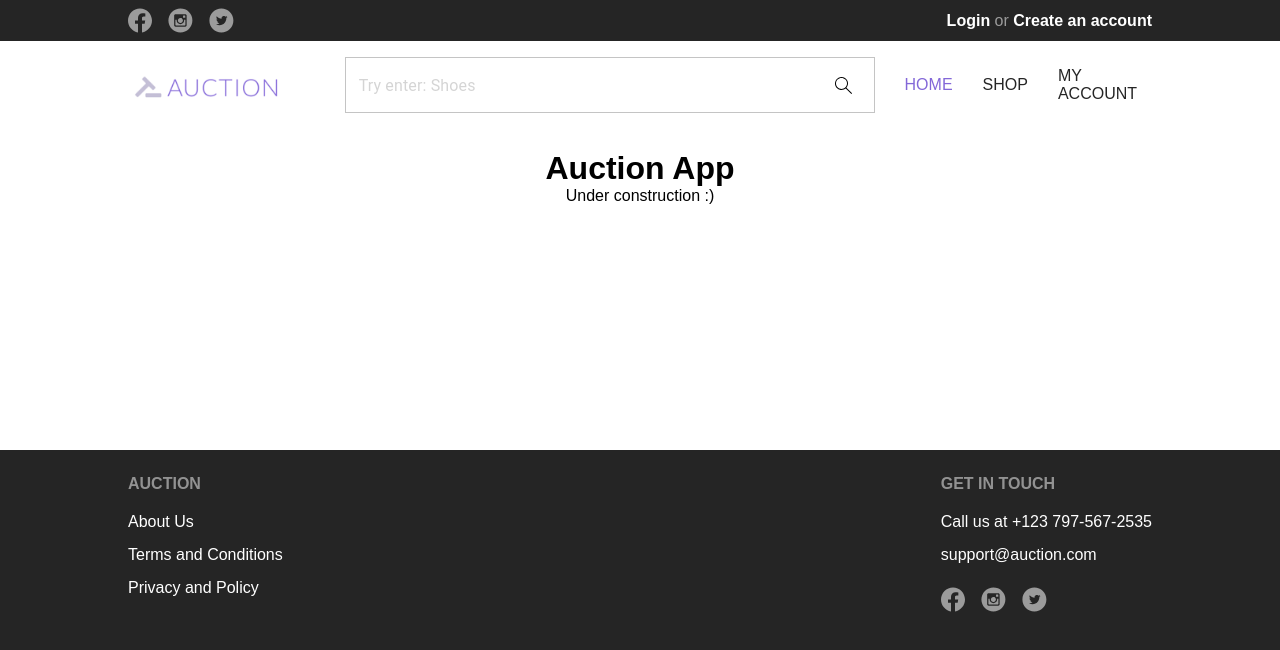
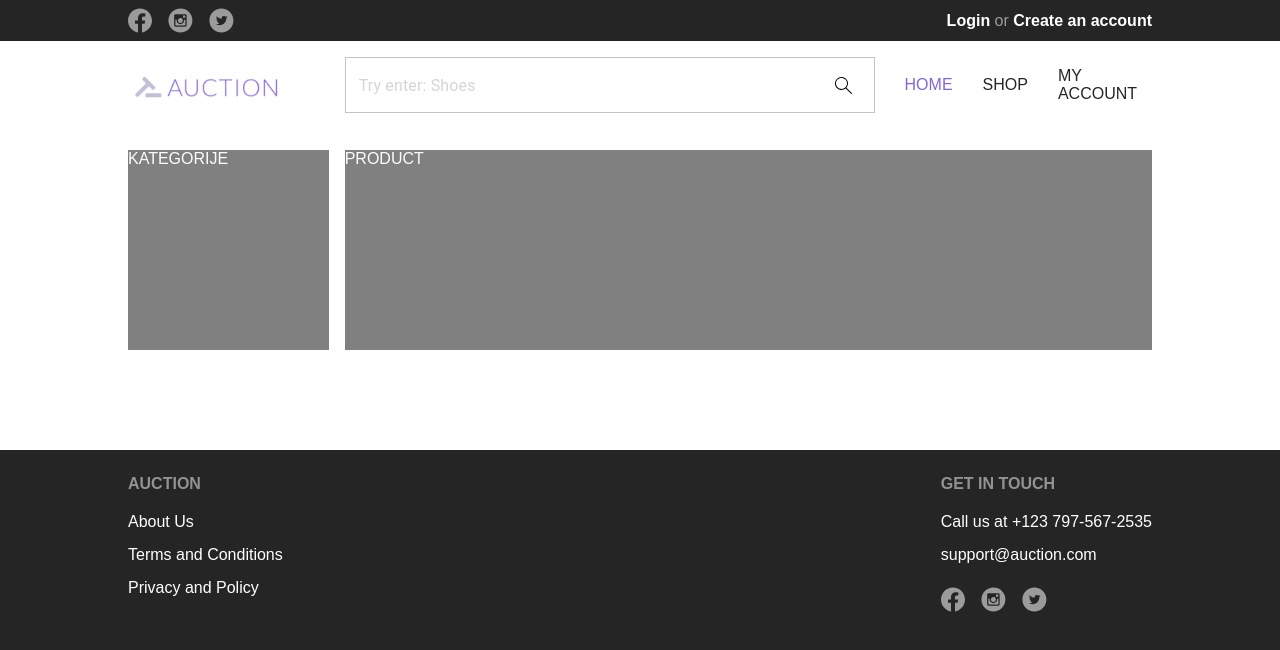
Before and after one commit to abecirovic3/Auction-App, a React (Create React App) app in the folder auction-app-frontend/: page / in a window 1280 px wide. Shown: the top 650 px of the page. Built offline with nearby package versions, Linux system fonts and the light colour scheme.

Commit message:
Create basic layout for home main component

```diff
--- /dev/null
+++ b/auction-app-frontend/src/assets/style/home-page-main.scss
@@ -0,0 +1,10 @@
+@use "base";
+
+.home-page-main-container {
+  color: base.$background-color;
+
+  .home-page-main-content-container {
+    width: base.$main-width;
+    margin: auto;
+  }
+}
--- a/auction-app-frontend/src/components/Home/Home.js
+++ b/auction-app-frontend/src/components/Home/Home.js
@@ -1,8 +1,9 @@
+import HomeMain from 'components/Home/HomeMain/HomeMain';
+
 const Home = () => {
     return (
-        <div style={{textAlign: 'center'}}>
-            <h1>Auction App</h1>
-            <p>Under construction :)</p>
+        <div>
+            <HomeMain />
         </div>
     );
 };
--- /dev/null
+++ b/auction-app-frontend/src/components/Home/HomeMain/HomeMain.js
@@ -0,0 +1,29 @@
+import { Grid } from '@mui/material';
+import { StyledEngineProvider } from '@mui/material/styles';
+
+import 'assets/style/home-page-main.scss';
+
+const HomeMain = () => {
+    return (
+        <StyledEngineProvider injectFirst>
+            <div className='home-page-main-container'>
+                <div className='home-page-main-content-container'>
+                    <Grid
+                        container
+                        columnSpacing={2}
+                        justifyContent='space-around'
+                    >
+                        <Grid item xs={2.5} >
+                            <div style={{height: '200px', backgroundColor: 'gray'}}> KATEGORIJE </div>
+                        </Grid>
+                        <Grid item xs={9.5} >
+                            <div style={{height: '200px', backgroundColor: 'gray'}}> PRODUCT </div>
+                        </Grid>
+                    </Grid>
+                </div>
+            </div>
+        </StyledEngineProvider>
+    );
+};
+
+export default HomeMain;
```
